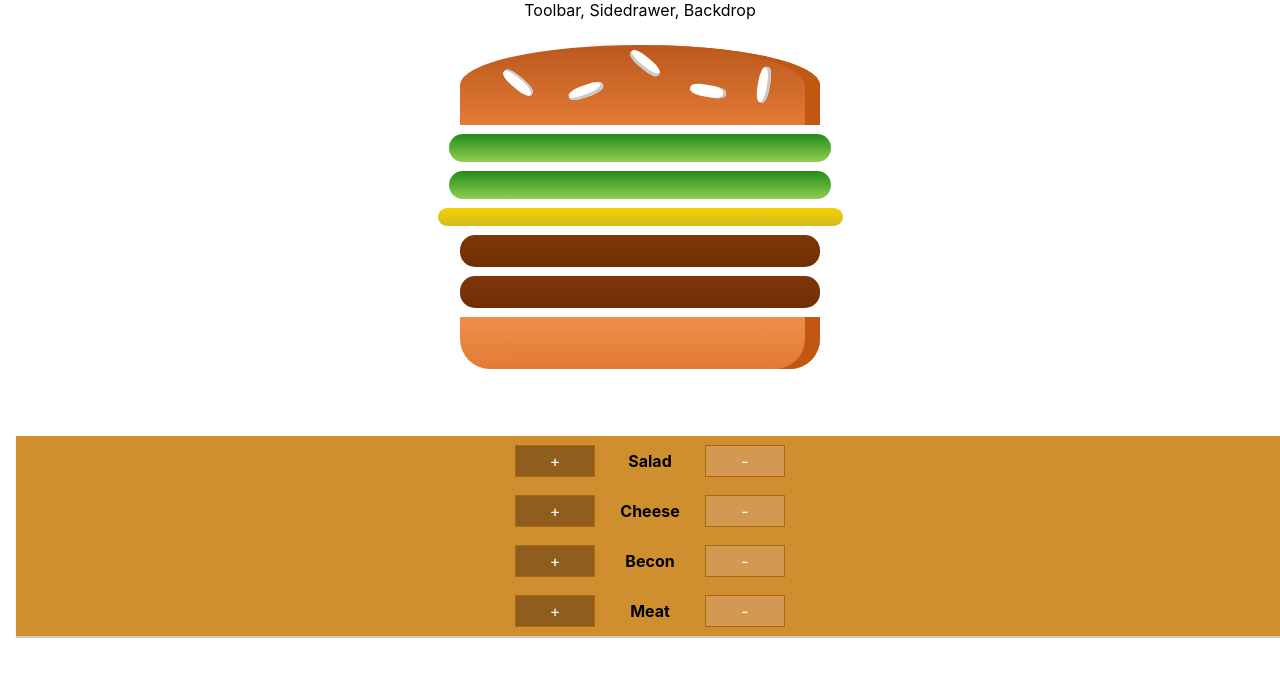
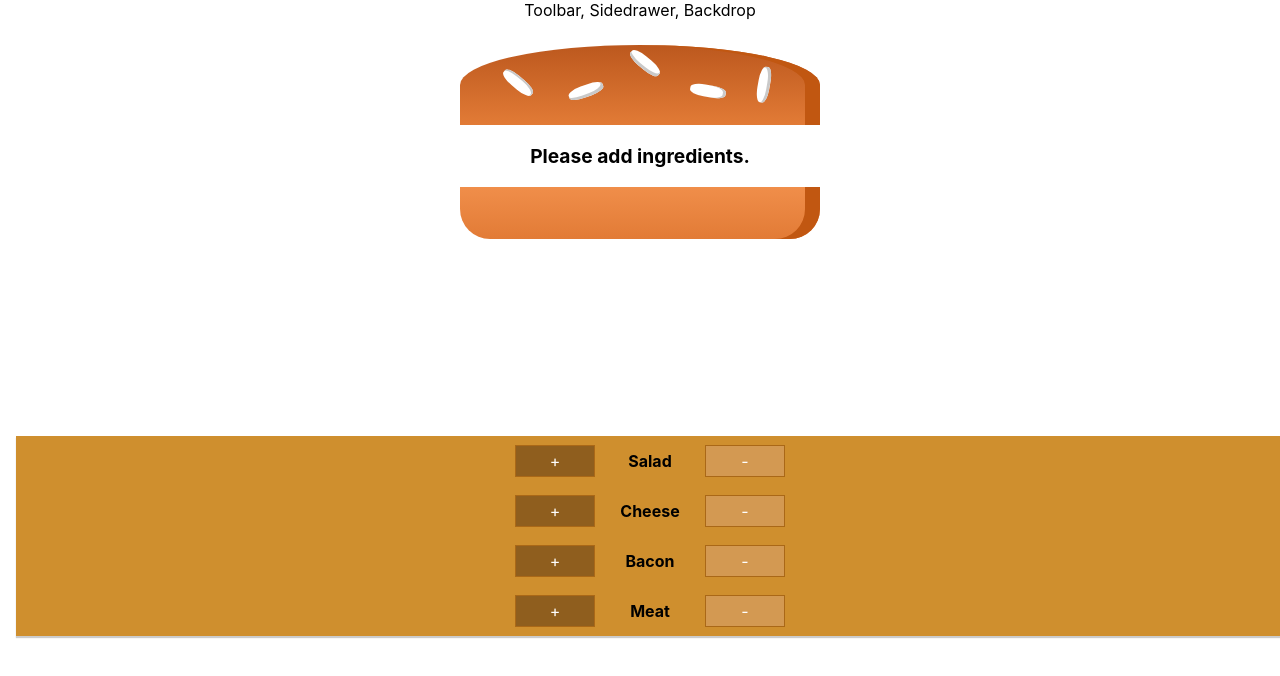
Before and after one commit to Sparrow48/burger-builder, a React (Create React App) app: page / in a window 1280 px wide. Shown: the top 676 px of the page. Built offline with nearby package versions, Linux system fonts and the light colour scheme.

Commit message:
Add ingredient by clicked + button

```diff
--- a/src/components/Burger/BuildControls/BuildControl/BuildControl.js
+++ b/src/components/Burger/BuildControls/BuildControl/BuildControl.js
@@ -4,7 +4,9 @@ import classes from "./BuildControl.module.css";
 
 const buildControl = props => (
   <div className={classes.BuildControl}>
-    <button className={classes.More}>+</button>
+    <button className={classes.More} onClick={props.added}>
+      +
+    </button>
     <div className={classes.Label}>{props.label}</div>
     <button className={classes.Less}>-</button>
   </div>
--- a/src/components/Burger/BuildControls/BuildControls.js
+++ b/src/components/Burger/BuildControls/BuildControls.js
@@ -6,14 +6,18 @@ import BuildControl from "./BuildControl/BuildControl";
 const control = [
   { label: "Salad", type: "salad" },
   { label: "Cheese", type: "cheese" },
-  { label: "Becon", type: "becon" },
+  { label: "Bacon", type: "bacon" },
   { label: "Meat", type: "meat" },
 ];
 
 const buildControls = props => (
   <div className={classes.BuildControls}>
     {control.map(ctrl => (
-      <BuildControl key={ctrl.label} label={ctrl.label} />
+      <BuildControl
+        key={ctrl.label}
+        label={ctrl.label}
+        added={() => props.added(ctrl.type)}
+      />
     ))}
   </div>
 );
--- a/src/containers/BurgerBuilder/BurgerBuilder.js
+++ b/src/containers/BurgerBuilder/BurgerBuilder.js
@@ -7,17 +7,28 @@ import BuildControls from "../../components/Burger/BuildControls/BuildControls";
 class BurgerBuilder extends Component {
   state = {
     ingredients: {
-      salad: 2,
-      cheese: 1,
-      becon: 1,
-      meat: 2,
+      salad: 0,
+      cheese: 0,
+      bacon: 0,
+      meat: 0,
     },
+  };
+
+  addIngredientHandlre = type => {
+    const oldValue = this.state.ingredients[type];
+    const updateValue = oldValue + 1;
+    const updateIngredients = {
+      ...this.state.ingredients,
+    };
+
+    updateIngredients[type] = updateValue;
+    this.setState({ ingredients: updateIngredients });
   };
   render() {
     return (
       <Aux>
         <Burger ingredients={this.state.ingredients} />
-        <BuildControls />
+        <BuildControls added={this.addIngredientHandlre} />
       </Aux>
     );
   }
```
